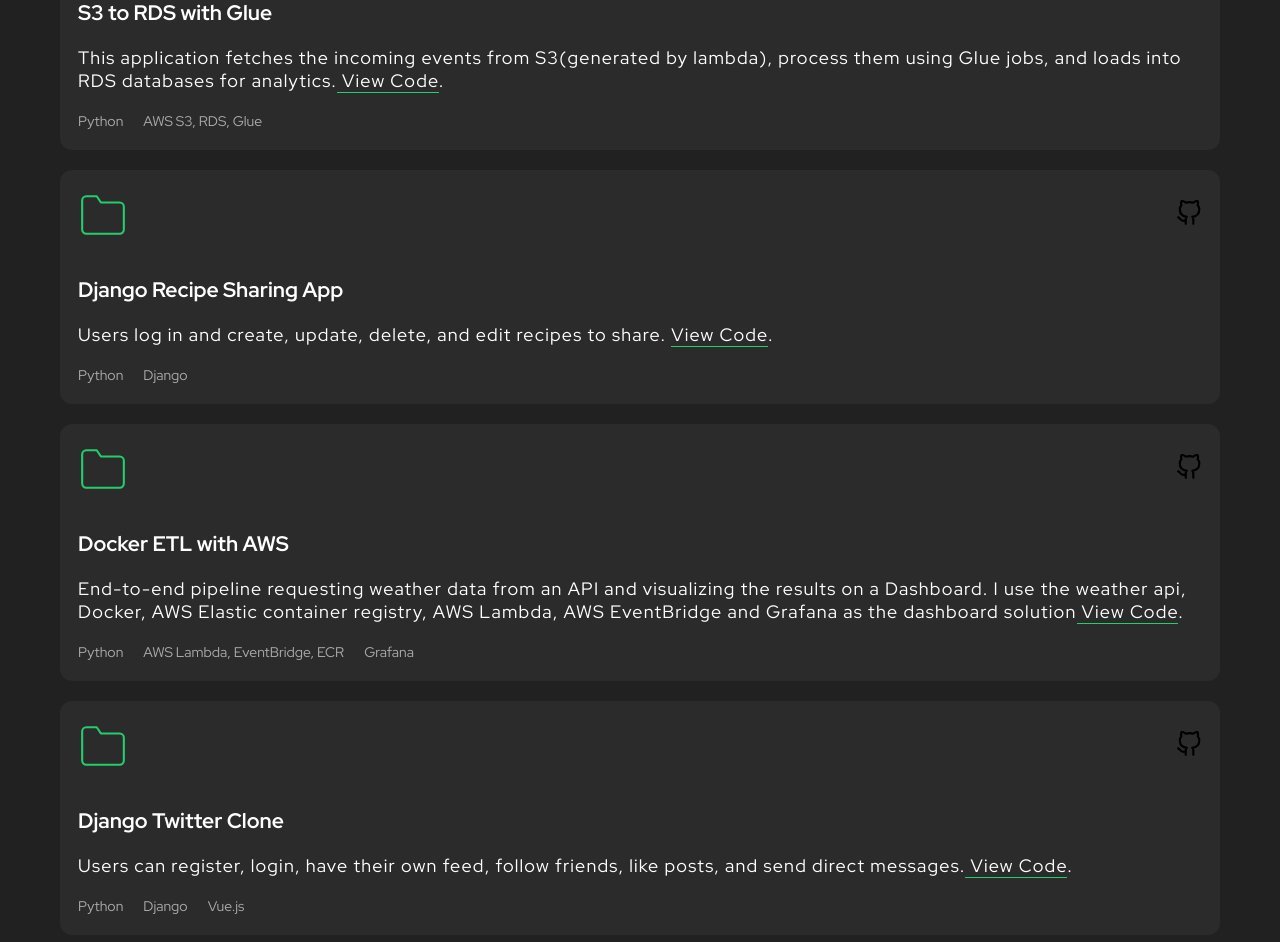
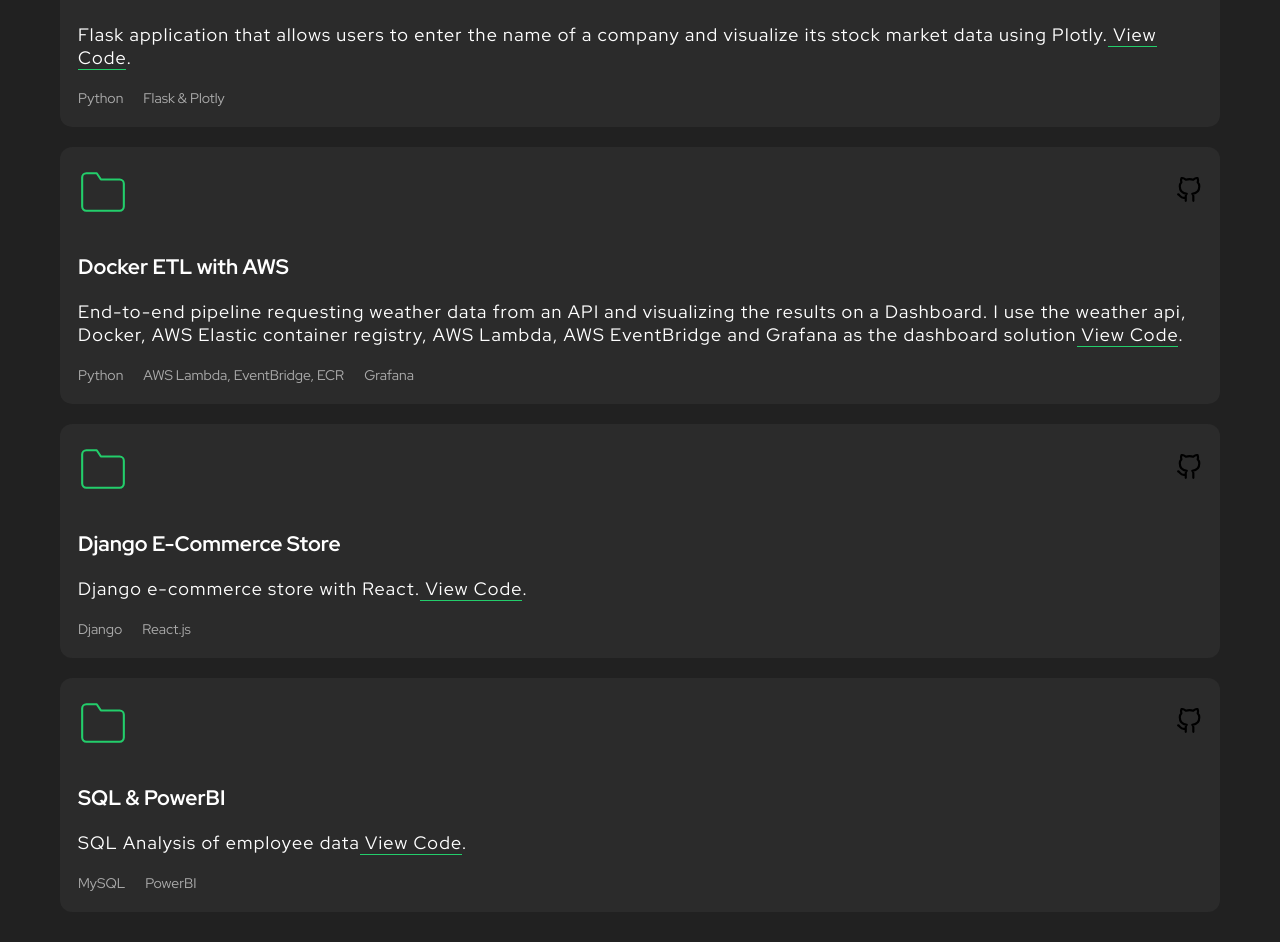
Before and after one commit to SarahSchoonmaker/sarah-react-portfolio, a React (Create React App) app: page / in a window 1280 px wide. Shown: the part 1230-2172 px from the top of the page. Built offline with nearby package versions, Linux system fonts and the light colour scheme.

Commit message:
edited projects

```diff
--- a/package.json
+++ b/package.json
@@ -42,9 +42,9 @@
     ]
   },
   "devDependencies": {
-    "@types/react": "^18.2.20",
+    "@types/react": "^18.2.45",
     "@types/react-animate-on-scroll": "^2.1.5",
-    "@types/react-dom": "^18.2.7",
+    "@types/react-dom": "^18.2.17",
     "@types/react-google-recaptcha": "^2.1.2",
     "@types/react-router-hash-link": "^2.4.4",
     "@types/styled-components": "^5.1.18",
--- a/src/components/About/About.tsx
+++ b/src/components/About/About.tsx
@@ -18,7 +18,8 @@
           <h2>About Me</h2>
         </ScrollAnimation>
         <ScrollAnimation animateIn="fadeInLeft" delay={0.2 * 1000}>
-          <p>Software Developer with previous experience in equity trading and data analytics to discover trends administration
+          <p>Software Developer with previous experience in equity trading and
+            data analytics to discover trends and
             anomalies in financial market data.
             Pursuing an MS in Computer Science at the Stevens Insitute of Technology.
             In my free time, I am always learning something new about technology, the financial markets,
--- a/src/components/Hero/Hero.tsx
+++ b/src/components/Hero/Hero.tsx
@@ -21,7 +21,6 @@
           deployment using Flask, React, and NodeJS. Additional experience in application support for web applications,
           Linux system administration, and data analytics with Python, Pandas, Numpy, Matplotlib, Seaborn. <br></br><br></br>
 
-          Available for on-site roles in NY/NJ.
 
 
           </p>
--- a/src/components/Portfolio/Portfolio.tsx
+++ b/src/components/Portfolio/Portfolio.tsx
@@ -15,56 +15,28 @@
           <header>
           <svg width="50" xmlns="http://www.w3.org/2000/svg" role="img" viewBox="0 0 24 24" fill="none" stroke="#23ce6b " stroke-width="1" stroke-linecap="round" stroke-linejoin="round" ><title>Folder</title><path d="M22 19a2 2 0 0 1-2 2H4a2 2 0 0 1-2-2V5a2 2 0 0 1 2-2h5l2 3h9a2 2 0 0 1 2 2z"></path></svg>
           <div className="project-links">
-            <a href="https://github.com/SarahSchoonmaker/S3-TO-RDS-WITH-GLUE" target="_blank" rel="noreferrer">
+            <a href="https://github.com/SarahSchoonmaker/flask-stock-data" target="_blank" rel="noreferrer">
               <img src={githubIcon} alt="GitHub" />
             </a>
           </div>
           </header>
           <div className="body">
-            <h3>S3 to RDS with Glue</h3>
-            <p>This application fetches the incoming events from S3(generated by lambda),
-              process them using Glue jobs, and loads into RDS databases for analytics.
-              <a href="https://github.com/SarahSchoonmaker/S3-TO-RDS-WITH-GLUE"> View Code</a>.
+            <h3>Stock Data Visualization with Flask</h3>
+            <p>Flask application that allows users to enter the name of a
+              company and visualize its stock market data using Plotly.
+              <a href="https://github.com/SarahSchoonmaker/flask-stock-data"> View Code</a>.
 
             </p>
           </div>
           <footer>
             <ul className="tech-list">
               <li>Python</li>
-              <li>AWS S3, RDS, Glue</li>
+              <li>Flask & Plotly</li>
 
             </ul>
           </footer>
         </div>
       </ScrollAnimation>
-
-        <ScrollAnimation animateIn="flipInX">
-          <div className="project">
-            <header>
-            <svg width="50" xmlns="http://www.w3.org/2000/svg" role="img" viewBox="0 0 24 24" fill="none" stroke="#23ce6b " stroke-width="1" stroke-linecap="round" stroke-linejoin="round" ><title>Folder</title><path d="M22 19a2 2 0 0 1-2 2H4a2 2 0 0 1-2-2V5a2 2 0 0 1 2-2h5l2 3h9a2 2 0 0 1 2 2z"></path></svg>
-            <div className="project-links">
-              <a href="https://github.com/SarahSchoonmaker/mean-reversion" target="_blank" rel="noreferrer">
-                <img src={githubIcon} alt="GitHub" />
-              </a>
-
-            </div>
-            </header>
-            <div className="body">
-              <h3>Django Recipe Sharing App</h3>
-              <p>Users log in and create, update, delete, and edit recipes to share. <a href="https://github.com/SarahSchoonmaker/mean-reversion"> View Code</a>.
-
-              </p>
-            </div>
-            <footer>
-              <ul className="tech-list">
-              <li>Python</li>
-              <li>Django</li>
-
-              </ul>
-            </footer>
-          </div>
-        </ScrollAnimation>
-
 
         <ScrollAnimation animateIn="flipInX">
           <div className="project">
@@ -95,36 +67,6 @@
             </footer>
           </div>
         </ScrollAnimation>
-
-        <ScrollAnimation animateIn="flipInX">
-          <div className="project">
-            <header>
-            <svg width="50" xmlns="http://www.w3.org/2000/svg" role="img" viewBox="0 0 24 24" fill="none" stroke="#23ce6b " stroke-width="1" stroke-linecap="round" stroke-linejoin="round" ><title>Folder</title><path d="M22 19a2 2 0 0 1-2 2H4a2 2 0 0 1-2-2V5a2 2 0 0 1 2-2h5l2 3h9a2 2 0 0 1 2 2z"></path></svg>
-            <div className="project-links">
-              <a href="https://github.com/SarahSchoonmaker/django-twitter-clone" target="_blank" rel="noreferrer">
-                <img src={githubIcon} alt="GitHub" />
-              </a>
-
-            </div>
-            </header>
-            <div className="body">
-              <h3>Django Twitter Clone</h3>
-              <p>Users can register, login, have their own feed, follow friends, like posts, and send direct messages.
-                 <a href="https://github.com/SarahSchoonmaker/django-twitter-clone"> View Code</a>.
-
-              </p>
-            </div>
-            <footer>
-              <ul className="tech-list">
-              <li>Python</li>
-              <li>Django</li>
-              <li>Vue.js</li>
-
-              </ul>
-            </footer>
-          </div>
-        </ScrollAnimation>
-
 
         <ScrollAnimation animateIn="flipInX">
           <div className="project">
@@ -184,11 +126,6 @@
         </div>
 
 
-
-
-
-
-
     </Container>
   );
 }
```
Also changed, not shown: 2 other files (tests, documents, lock files or other folders).
